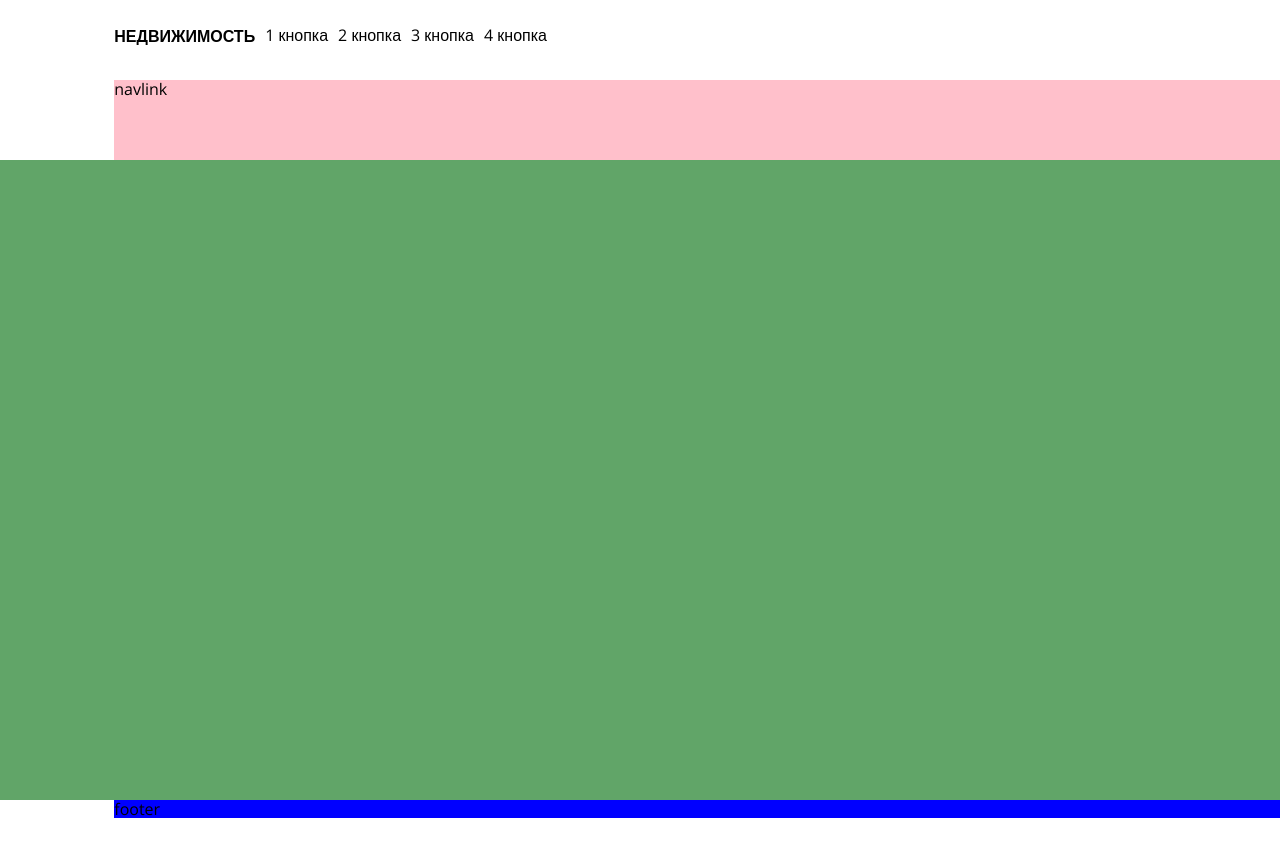
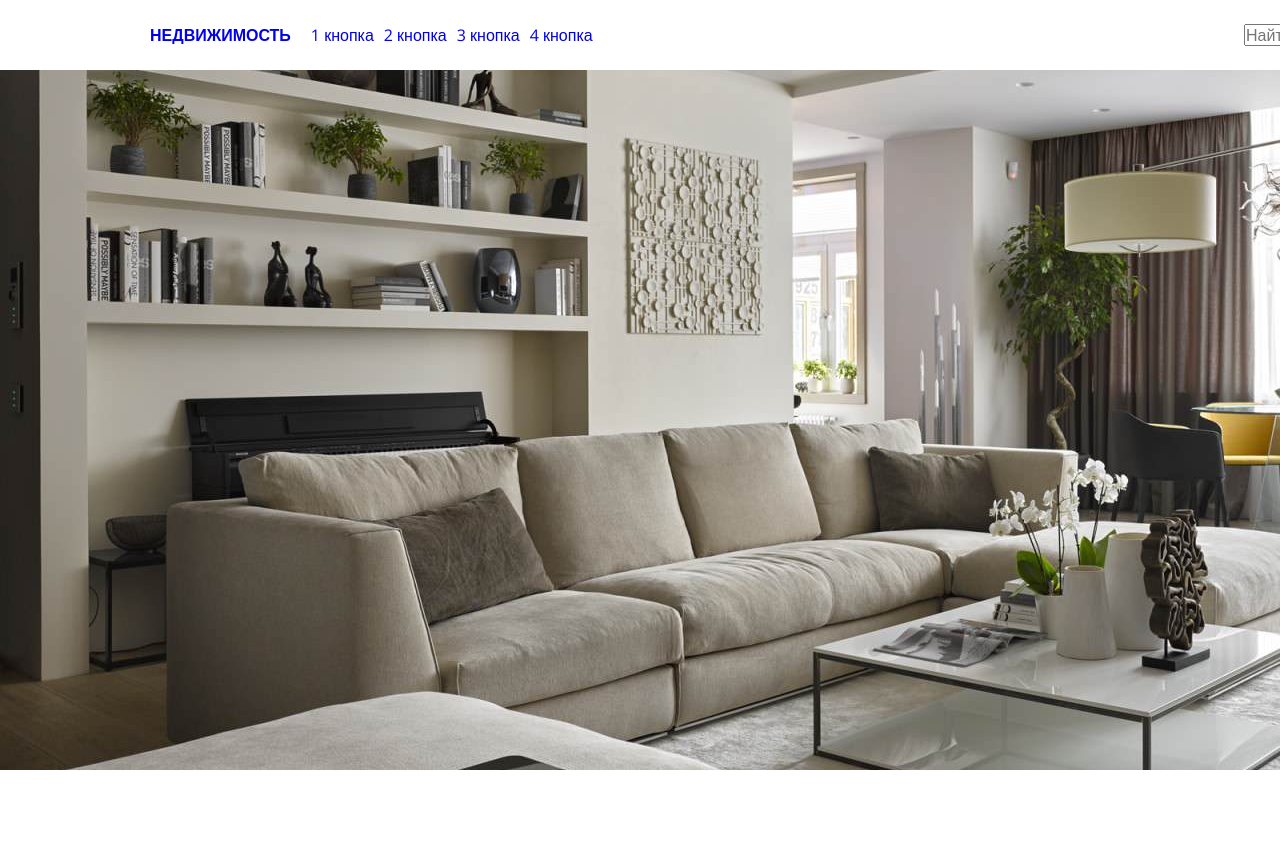
Before and after one commit to VadzimLasko/real_estate, a React (Create React App) app: page / in a window 1280 px wide. Shown: the top 856 px of the page. Before the commit the page ends 820 px from the top, so only its background shows below. Built offline with nearby package versions, Linux system fonts and the light colour scheme.

Commit message:
Next commit

```diff
--- a/src/components/app/App.js
+++ b/src/components/app/App.js
@@ -1,5 +1,4 @@
 import AppHeader from "../appHeader/AppHeader";
-import AppHeaderNavigation from "../appHeaderNavigation/AppHeaderNavigation";
 import MainMenuPanel from "../mainMenuPanel/MainMenuPanel";
 import Footer from "../footer/Footer";
 
@@ -7,14 +6,11 @@ import "./app.sass";
 
 const App = () => {
   return (
-    <div className="container">
+    <>
       <AppHeader />
-      <AppHeaderNavigation />
-      <main className="main">
-        <MainMenuPanel />
-      </main>
+      <MainMenuPanel />
       <Footer />
-    </div>
+    </>
   );
 };
 
--- a/src/components/app/app.sass
+++ b/src/components/app/app.sass
@@ -1,13 +0,0 @@
-.container
-    display: grid
-    grid-template-rows: repeat(2, minmax(min-content, 10vh)) minmax(min-content, 80vh) min-content
-    grid-template-columns:  minmax(10rem, 1fr)  minmax(min-content, 12fr) minmax(10rem, 1fr)
-
-
-.main
-    background-color: #61A568
-    grid-column: 1 / span 3
-    grid-row: 3 / span 1
-    display: grid
-    grid-template-rows: repeat(8,  minmax(min-content, 1fr))
-    grid-template-columns: repeat(20, minmax(min-content, 1fr))
--- a/src/components/appHeader/AppHeader.js
+++ b/src/components/appHeader/AppHeader.js
@@ -8,23 +8,27 @@ const AppHeader = () => {
         <a href="#" className="header__logo">
           Недвижимость
         </a>
-        <div className="header__navigation">
-          <a className="btn-item" tabIndex={0}>
+        <nav className="header__navigation">
+          <a href="#" className="header__navigation__item" tabIndex={0}>
             1 кнопка
           </a>
-          <a className="btn-item" tabIndex={0}>
+          <a href="#" className="header__navigation__item" tabIndex={0}>
             2 кнопка
           </a>
-          <a className="btn-item" tabIndex={0}>
+          <a href="#" className="header__navigation__item" tabIndex={0}>
             3 кнопка
           </a>
-          <a className="btn-item" tabIndex={0}>
+          <a href="#" className="header__navigation__item" tabIndex={0}>
             4 кнопка
           </a>
-        </div>
+        </nav>
       </div>
-      <div className="header__right-side search-panel">
-        <input className="search-panel" placeholder="Найти" size="medium" />
+      <div className="header__right-side">
+        <input
+          className="header__right-side__search-panel"
+          placeholder="Найти"
+          size="medium"
+        />
       </div>
     </header>
   );
--- a/src/components/appHeader/appHeader.sass
+++ b/src/components/appHeader/appHeader.sass
@@ -1,43 +1,35 @@
 @import '../../styles/style.sass'
 
 .header
-    grid-column: 2 / span 1
-    grid-row: 1 / 2
-    display: flex
-    background-color: $color-white
-    height: 7rem
+    @include main-block-center
+    @include center-par
+    background-color: white
+    min-height: 7rem
     justify-content: space-between
-    align-items: center
     &__left-side
-        display: flex
-        justify-content: start
-        align-items: center
+        @include center-par
+        justify-content: flex-start
     &__logo
-        height: 2rem
+        margin-right: 2rem
         text-decoration: none
         text-transform: uppercase
-        color: $color-black
-        font-family: "Open Sans", sans-serif
         font-weight: 700
-        margin-right: 1rem
-        transform: translateY(.2rem)
+
     &__navigation
+        &__item
+            text-decoration: none
+            &:not(:last-child)
+                margin-right: 1rem
+
     &__right-side
-        justify-content: end
-        display: flex
-        align-items: center
 
 .search-panel
-    width: 15rem
-    height: 3rem
-    background: url('../../icons/search.svg') no-repeat
-    background-size: 2rem
-    background-origin: padding-box
-    background-position: left 1rem center
-    padding-left: 3.5rem
-    border: solid 1px
-    border-radius: 3.5rem
-
-.btn-item
-    &:not(:last-child)
-        margin-right: 1rem
+    // width: 15rem
+    // height: 3rem
+    // background: url('../../icons/search.svg') no-repeat
+    // background-size: 2rem
+    // background-origin: padding-box
+    // background-position: left 1rem center
+    // padding-left: 3.5rem
+    // border: solid 1px
+    // border-radius: 3.5rem
--- a/src/components/appHeaderNavigation/AppHeaderNavigation.js
+++ /dev/null
@@ -1,11 +0,0 @@
-import "./appHeaderNavigation.sass";
-
-const AppHeaderNavigation = () => {
-  return (
-    <>
-      <navlink className="navlink">navlink</navlink>
-    </>
-  );
-};
-
-export default AppHeaderNavigation;
--- a/src/components/appHeaderNavigation/appHeaderNavigation.sass
+++ /dev/null
@@ -1,6 +0,0 @@
-.navlink
-    // width: 120rem
-    background-color: pink
-    grid-column: 2 / span 1
-    grid-row: 2 / 3
-    // height: 15rem
--- a/src/components/footer/Footer.js
+++ b/src/components/footer/Footer.js
@@ -3,7 +3,7 @@ import "./footer.sass";
 const Footer = () => {
   return (
     <>
-      <footer className="footer">footer</footer>
+      <footer className="footer"></footer>
     </>
   );
 };
--- a/src/components/footer/footer.sass
+++ b/src/components/footer/footer.sass
@@ -1,6 +1,7 @@
+@import '../../styles/style.sass'
+
 .footer
-    // // width: 120rem
-    // height: 15rem
-    background-color: blue
-    grid-column: 2 / span 1
-    grid-row: 4 / span 1
+    @include main-block-center
+    // @include center-par
+    min-height: 30rem
+    background-color: white
--- a/src/components/mainMenuPanel/mainMenuPanel.sass
+++ b/src/components/mainMenuPanel/mainMenuPanel.sass
@@ -1,4 +1,11 @@
+@import '../../styles/style.sass'
+
 .section-main
     // background-color: grey
-    grid-column: 4 / -4
-    grid-row: 3 / -2
+    background-image: url('../../img/Flat-photo.jpg')
+    background-position: right 0% bottom 50%
+    background-repeat: no-repeat
+    background-size: cover
+    width: 160rem
+    height: 70rem
+    margin: 0 auto
--- a/src/styles/mixins.sass
+++ b/src/styles/mixins.sass
@@ -1,14 +1,35 @@
+@mixin center-par
+    display: flex
+    justify-content: center
+    align-items: center
+
+@mixin main-block-center
+    max-width: 130rem
+    margin: 0 auto
+
 @mixin respond($breakpoint)
     @if $breakpoint == phone
-        @media only screen and (max-width: 600px)
+        @media only screen and (max-width: 662px)
             @content
 
-    @if $breakpoint == tab-port
-        @media only screen and (max-width: 900px)
+    @if $breakpoint == tab-port-s
+        @media only screen and (max-width: 770px)
+            @content
+
+    @if $breakpoint == tab-port-l
+        @media only screen and (max-width: 860px)
+            @content
+
+    @if $breakpoint == tab-port-m
+        @media only screen and (max-width: 980px)
+            @content
+
+    @if $breakpoint == tab-port-b
+        @media only screen and (max-width: 1080px)
             @content
 
     @if $breakpoint == tab-land
-        @media only screen and (max-width: 1240px)
+        @media only screen and (max-width: 1300px)
             @content
 
     @if $breakpoint == big-screen
--- a/src/styles/style.sass
+++ b/src/styles/style.sass
@@ -8,16 +8,16 @@
   margin: 0
   padding: 0
   box-sizing: border-box
-  font-family: "Open Sans", sans-serif
+
 
 html
     font-size: 62.5%
 
 
 body
+  font-family: "Open Sans", sans-serif
   width: 160rem
   font-weight: 400
   font-size: 1.6rem
   margin: 0 auto
   background-color: white
-  overflow: hidden
```
Also changed, not shown: src/img/Flat-photo.jpg (added).
